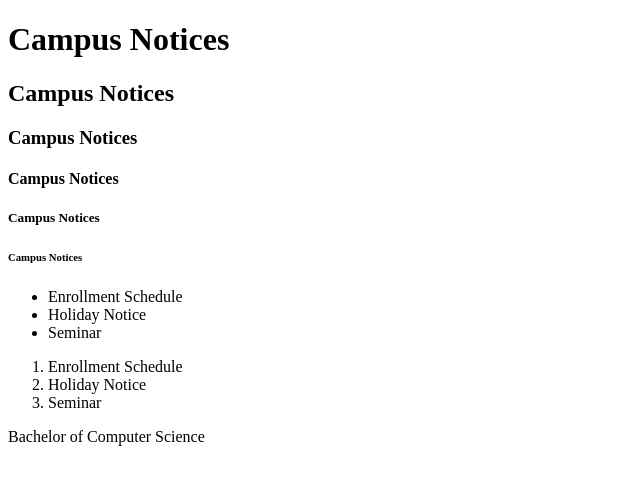
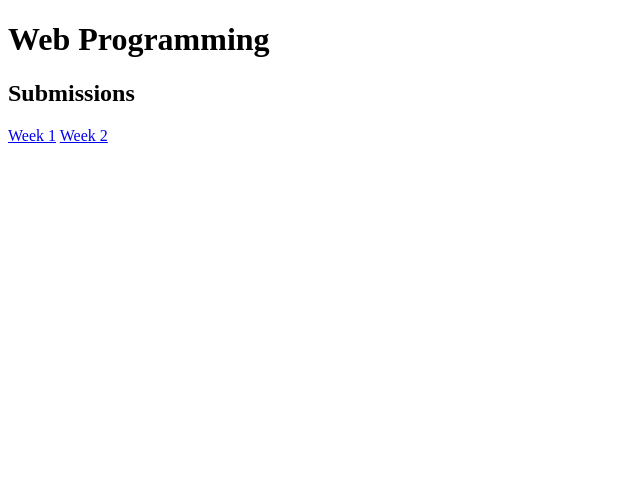
Before and after one commit to cayatlobingco1-stack/CSAEforProjects3E, a plain HTML site: page index.html in a window 1280 px wide. Shown: the whole page, without its empty margins (0-640 px from the left). Drawn offline with Linux system fonts and the light colour scheme.

Commit message:
initial commit

```diff
--- a/index.html
+++ b/index.html
@@ -4,28 +4,14 @@
 <title>Don Mariano Mariacos Memorial State University</title>
 </head>
 <body>
+<header>
+</header>
 
-<h1>Campus Notices</h1>
-<h2>Campus Notices</h2>
-<h3>Campus Notices</h3>
-<h4>Campus Notices</h4>
-<h5>Campus Notices</h5>
-<h6>Campus Notices</h6>
+<main> <h1>Web Programming</h1>
+    <h2>Submissions</h2>
 
-
-<ul>
-    <li>Enrollment Schedule</li>
-    <li>Holiday Notice</li>
-    <li>Seminar</li>
-
-</ul>
-
-<ol>
-    <li>Enrollment Schedule</li>
-    <li>Holiday Notice</li>
-    <li>Seminar</li>
-</ol>
-<p>Bachelor of Computer Science</p>
-
+    <a href="Week1/week1.html">Week 1</a>
+    <a href="Week2/week2.html">Week 2</a>
+</main>
 </body>
 </html>
```
